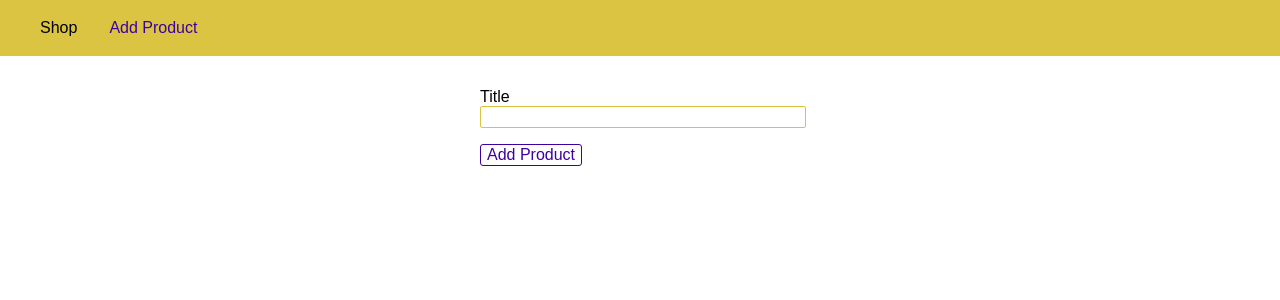
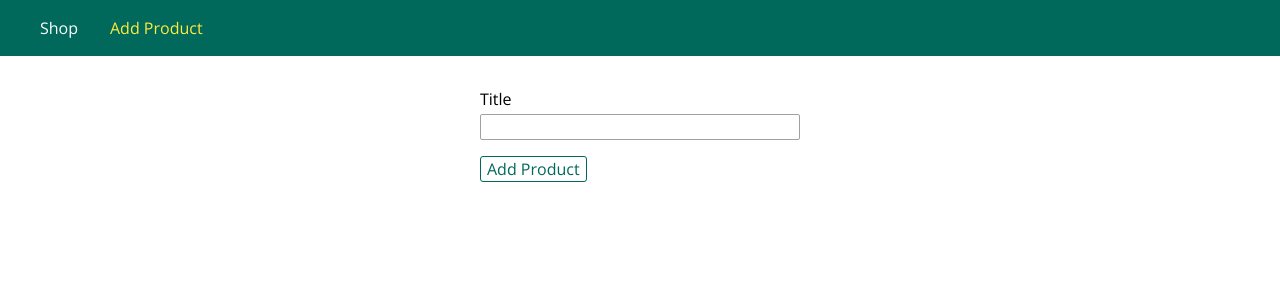
Before and after one commit to shubhamlonkar007/NodeJSTutorial, a Node server app: page /admin/add-product in a window 1280 px wide; the page is wider, and only the part inside the window is pictured. Shown: the top 300 px of that part. Run offline with Node 20, Linux system fonts and the light colour scheme; some libraries are stand-ins or nearby versions.

Commit message:
added pug files and modified code accordingly

```diff
--- a/expressjs/app.js
+++ b/expressjs/app.js
@@ -1,23 +1,25 @@
+const path = require('path');
+
 const express = require('express');
 const bodyParser = require('body-parser');
 
-const path = require('path');
-
 const app = express();
 
-app.use(express.static(path.join(__dirname,'public')));
+app.set('view engine','pug')
+app.set('views','views')
 
-const adminRoutes = require('./routes/admin');
+const adminData = require('./routes/admin');
 const shopRoutes = require('./routes/shop');
 
 app.use(bodyParser.urlencoded({extended: false}));
+app.use(express.static(path.join(__dirname, 'public')));
 
-app.use('/admin', adminRoutes);
+app.use('/admin', adminData.routes);
 app.use(shopRoutes);
 
 app.use((req, res, next) => {
-    //res.status(404).send('<h1>Page not found</h1>');
-    res.status(404).sendFile(path.join(__dirname,'views','404.html'));
+    //res.status(404).sendFile(path.join(__dirname, 'views', '404.html'));
+    res.status(404).render('404')
 });
 
 app.listen(3000);
--- a/expressjs/package.json
+++ b/expressjs/package.json
@@ -15,6 +15,9 @@
   },
   "dependencies": {
     "body-parser": "^1.18.3",
-    "express": "^4.16.3"
+    "ejs": "^3.1.3",
+    "express": "^4.16.3",
+    "express-handlebars": "^4.0.4",
+    "pug": "^3.0.0"
   }
 }
--- /dev/null
+++ b/expressjs/public/css/forms.css
@@ -0,0 +1,20 @@
+.form-control {
+    margin: 1rem 0;
+}
+
+.form-control label,
+.form-control input {
+    display: block;
+    width: 100%;
+    margin-bottom: 0.25rem;
+}
+
+.form-control input {
+    border: 1px solid #a1a1a1;
+    font: inherit;
+    border-radius: 2px;
+}
+
+.form-control input:focus {
+    outline-color: #00695c;
+}
--- a/expressjs/public/css/main.css
+++ b/expressjs/public/css/main.css
@@ -1,21 +1,34 @@
+@import url('https://fonts.googleapis.com/css?family=Open+Sans:400,700');
+
+* {
+  box-sizing: border-box;
+}
+
 body {
   padding: 0;
   margin: 0;
-    font-family: sans-serif;
+  font-family: 'Open Sans', sans-serif;
 }
 
 main {
   padding: 1rem;
+  margin: auto;
 }
 
 .main-header {
   width: 100%;
   height: 3.5rem;
-    background-color: #dbc441;
+  background-color: #00695c;
   padding: 0 1.5rem;
 }
 
-.main-header_item-list {
+.main-header__nav {
+  height: 100%;
+  display: flex;
+  align-items: center;
+}
+
+.main-header__item-list {
   list-style: none;
   margin: 0;
   padding: 0;
@@ -29,17 +42,67 @@ main {
 
 .main-header__item a {
   text-decoration: none;
-    color: black;
-}
-
-.main-header_nav {
-    height: 100%;
-    display: flex;
-    align-items: center
+  color: white;
 }
 
 .main-header__item a:hover,
 .main-header__item a:active,
 .main-header__item a.active {
-    color: #3e00a1;
+  color: #ffeb3b;
 }
+
+.grid {
+  display: flex;
+  flex-wrap: wrap;
+  justify-content: space-around;
+  align-items: stretch;
+}
+
+.card {
+  box-shadow: 0 2px 8px rgba(0, 0, 0, 0.26);
+}
+
+.card__header,
+.card__content {
+  padding: 1rem;
+}
+
+.card__header h1,
+.card__content h1,
+.card__content h2,
+.card__content p {
+  margin: 0;
+}
+
+.card__image {
+  width: 100%;
+}
+
+.card__image img {
+  width: 100%;
+}
+
+.card__actions {
+    padding: 1rem;
+    text-align: center;
+}
+
+.card__actions button,
+.card__actions a {
+    margin: 0 0.25rem;
+}
+
+.btn {
+  font: inherit;
+  border: 1px solid #00695c;
+  color: #00695c;
+  background: white;
+  border-radius: 3px;
+  cursor: pointer;
+}
+
+.btn:hover,
+.btn:active {
+  background-color: #00695c;
+  color: white;
+}
--- a/expressjs/public/css/product.css
+++ b/expressjs/public/css/product.css
@@ -4,33 +4,22 @@
     margin: auto;
 }
 
-.form-control {
-    margin: 1rem 0;
+.product-item {
+    width: 20rem;
+    max-width: 95%;
 }
 
-.form-control label,
-.form-control input {
-    display: block;
-    width: 100%;
+.product__title {
+    font-size: 1.2rem;
+    text-align: center;
 }
 
-.form-control input {
-    border: 1px solid #dbc441;
-    font: inherit;
-    border-radius: 2px;
+.product__price {
+    text-align: center;
+    color: #4d4d4d;
+    margin-bottom: 0.5rem;
 }
 
-button {
-    font: inherit;
-    border: 1px solid #3e00a1;
-    color: #3e00a1;
-    background: white;
-    border-radius: 3px;
-    cursor: pointer;
+.product__description {
+    text-align: center;
 }
-
-button:hover,
-button:active {
-    background-color: #3e00a1;
-    color: white;
-}
--- a/expressjs/routes/admin.js
+++ b/expressjs/routes/admin.js
@@ -1,19 +1,26 @@
 const path = require('path');
+
 const express = require('express');
+
+const rootDir = require('../util/path');
 
 const router = express.Router();
 
-const rootDir = require('../util/path');
+const products = [];
 
 // /admin/add-product => GET
 router.get('/add-product', (req, res, next) => {
-  res.sendFile(path.join(rootDir,'views','add-product.html'));
+  res.render('add-product', { pageTitle: 'Add Product' });
+  //res.sendFile(path.join(rootDir, 'views', 'add-product.html'));
 });
 
 // /admin/add-product => POST
 router.post('/add-product', (req, res, next) => {
   console.log(req.body);
+  products.push({ title: req.body.title });
   res.redirect('/');
 });
 
-module.exports = router;
+//module.exports = router;
+exports.routes = router;
+exports.products = products;
--- a/expressjs/views/add-product.html
+++ b/expressjs/views/add-product.html
@@ -7,13 +7,14 @@
     <meta http-equiv="X-UA-Compatible" content="ie=edge">
     <title>Add Product</title>
     <link rel="stylesheet" href="/css/main.css">
+    <link rel="stylesheet" href="/css/forms.css">
     <link rel="stylesheet" href="/css/product.css">
 </head>
 
 <body>
     <header class="main-header">
-        <nav class="main-header_nav">
-            <ul class="main-header_item-list">
+        <nav class="main-header__nav">
+            <ul class="main-header__item-list">
                 <li class="main-header__item"><a href="/">Shop</a></li>
                 <li class="main-header__item"><a class="active" href="/admin/add-product">Add Product</a></li>
             </ul>
@@ -24,9 +25,10 @@
         <form class="product-form" action="/admin/add-product" method="POST">
             <div class="form-control">
                 <label for="title">Title</label>
-                <input type="text" name="title">
+                <input type="text" name="title" id="title">
             </div>
-            <button type="submit">Add Product</button>
+
+            <button class="btn" type="submit">Add Product</button>
         </form>
     </main>
 </body>
--- /dev/null
+++ b/expressjs/views/add-product.pug
@@ -0,0 +1,23 @@
+<!DOCTYPE html>
+html(lang="en")
+    head
+        meta(charset="UTF-8")
+        meta(name="viewport", content="width=device-width, initial-scale=1.0")
+        title #{pageTitle}
+        link(rel="stylesheet", href="/css/main.css")
+        link(rel="stylesheet", href="/css/product.css")
+        link(rel="stylesheet", href="/css/forms.css")
+    body
+        header.main-header
+            nav.main-header__nav
+                ul.main-header__item-list
+                    li.main-header__item
+                        a(href="/") Shop
+                    li.main-header__item
+                        a.active(href="/admin/add-product") Add Product
+        main
+            form.product-form(action="/admin/add-product", method="POST")
+                div.form-control
+                    label(for="title") Title
+                    input(type="text", name="title",id="title")
+                button.btn(type="submit") Add Product
```
Also changed, not shown: expressjs/routes/shop.js (+8 -3 lines), expressjs/views/404.html (+8 -8 lines), expressjs/views/404.pug (added, +17 -0 lines), expressjs/views/shop.html (+20 -2 lines), expressjs/views/shop.pug (added, +32 -0 lines). Lines whose indentation alone changed are shown as unchanged.
